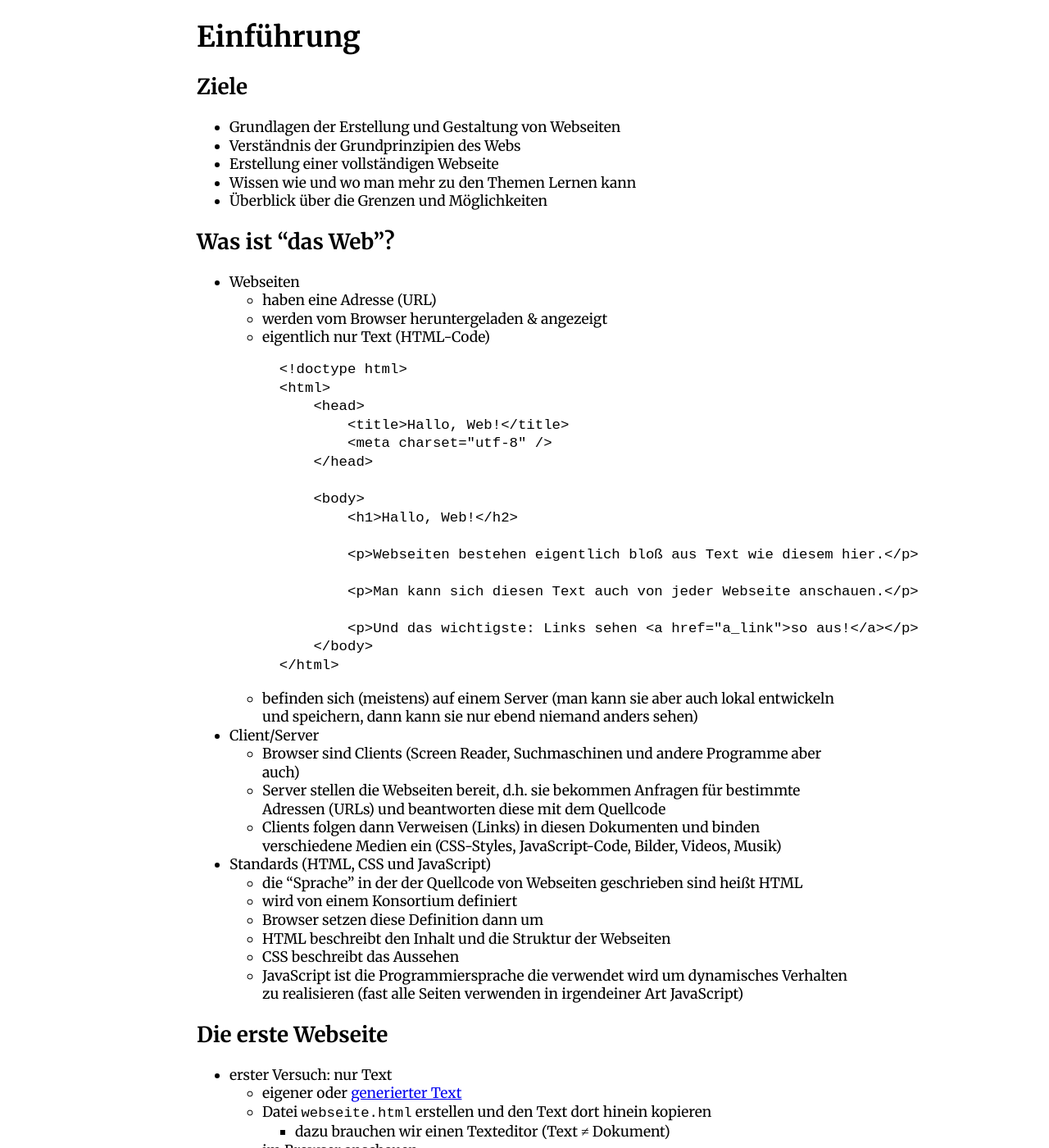
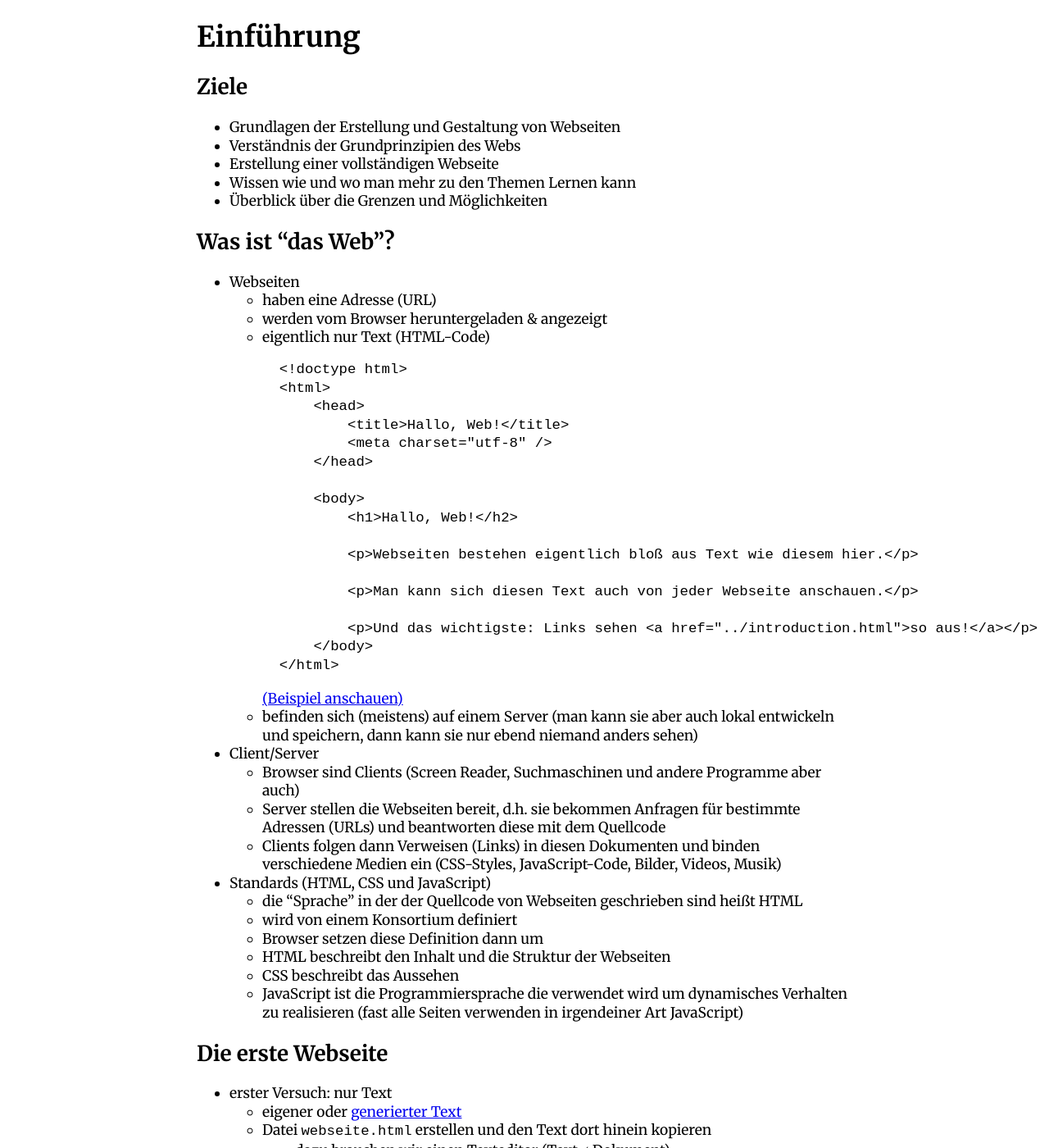
Before and after one commit to heyLu/web101, a Jekyll site: the page built from introduction.md, in a window 1280 px wide and 1400 px high. Shown: the whole window at 82% size. Built offline with Jekyll 4.4.1, drawn with Linux system fonts in a browser that asks for light colours.

Commit message:
also show examples in standalone files.

```diff
--- a/introduction.md
+++ b/introduction.md
@@ -34,9 +34,11 @@ layout: page
 
                     <p>Man kann sich diesen Text auch von jeder Webseite anschauen.</p>
 
-                    <p>Und das wichtigste: Links sehen <a href="a_link">so aus!</a></p>
+                    <p>Und das wichtigste: Links sehen <a href="../introduction.html">so aus!</a></p>
                 </body>
             </html>
+
+        [(Beispiel anschauen)](examples/01-structure.html)
     - befinden sich (meistens) auf einem Server (man kann sie aber auch
       lokal entwickeln und speichern, dann kann sie nur ebend niemand
       anders sehen)
@@ -82,6 +84,8 @@ layout: page
             <br />
             Allerdings ist das nicht besonders guter Stil, d.h. meistens
             verwendet man einfach mehrere Absätze.</p>
+
+        [(Beispiel anschauen)](examples/02-paragraphs.html)
     - Tags haben also einen Anfang und ein Ende, dazwischen steht der normale
         Text
         * Anfang: `<p>` (öffnendes Tag)
```
Also changed, not shown: examples/01-structure.html (added, +17 -0 lines), examples/02-paragraphs.html (added, +11 -0 lines).
